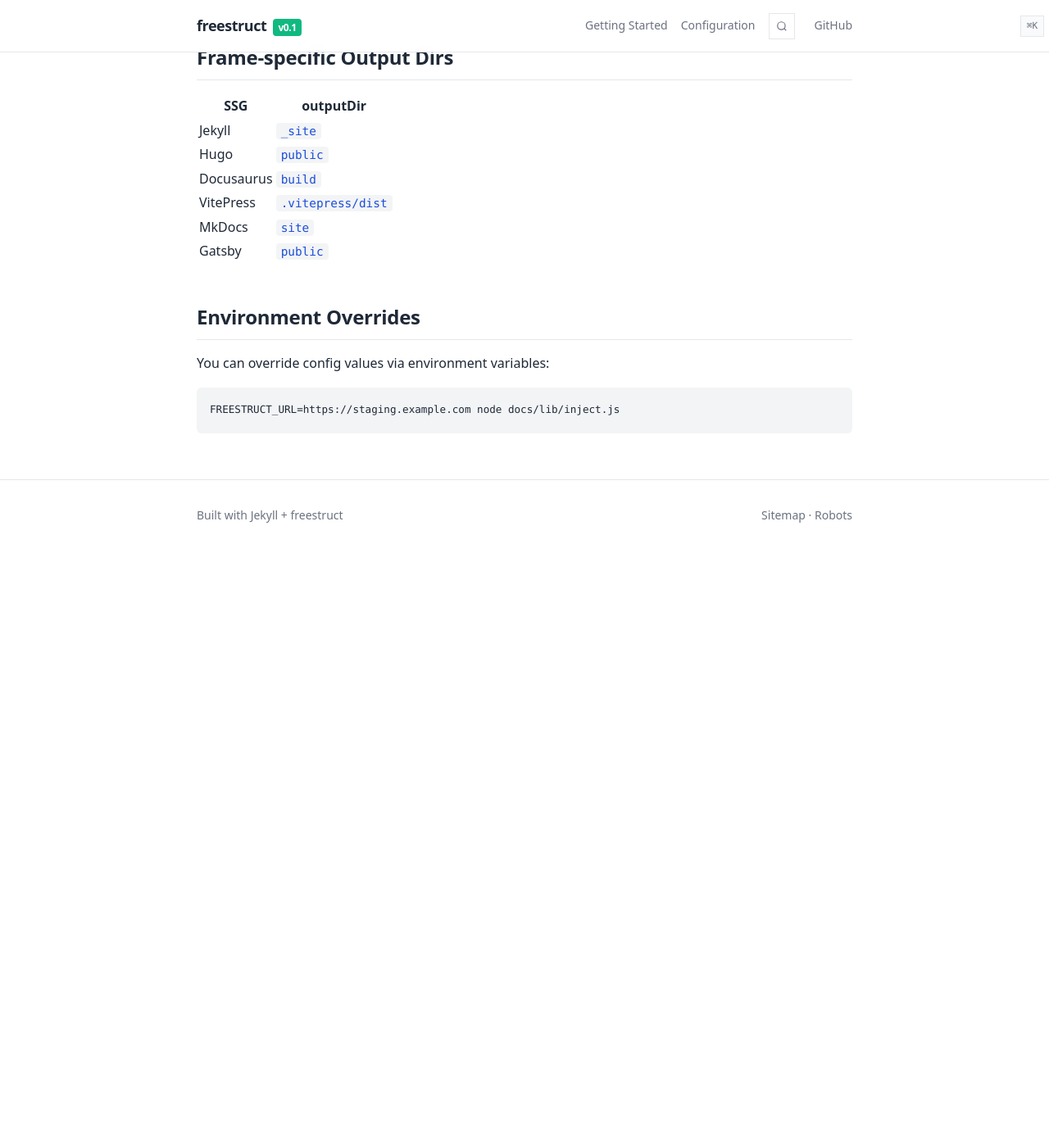
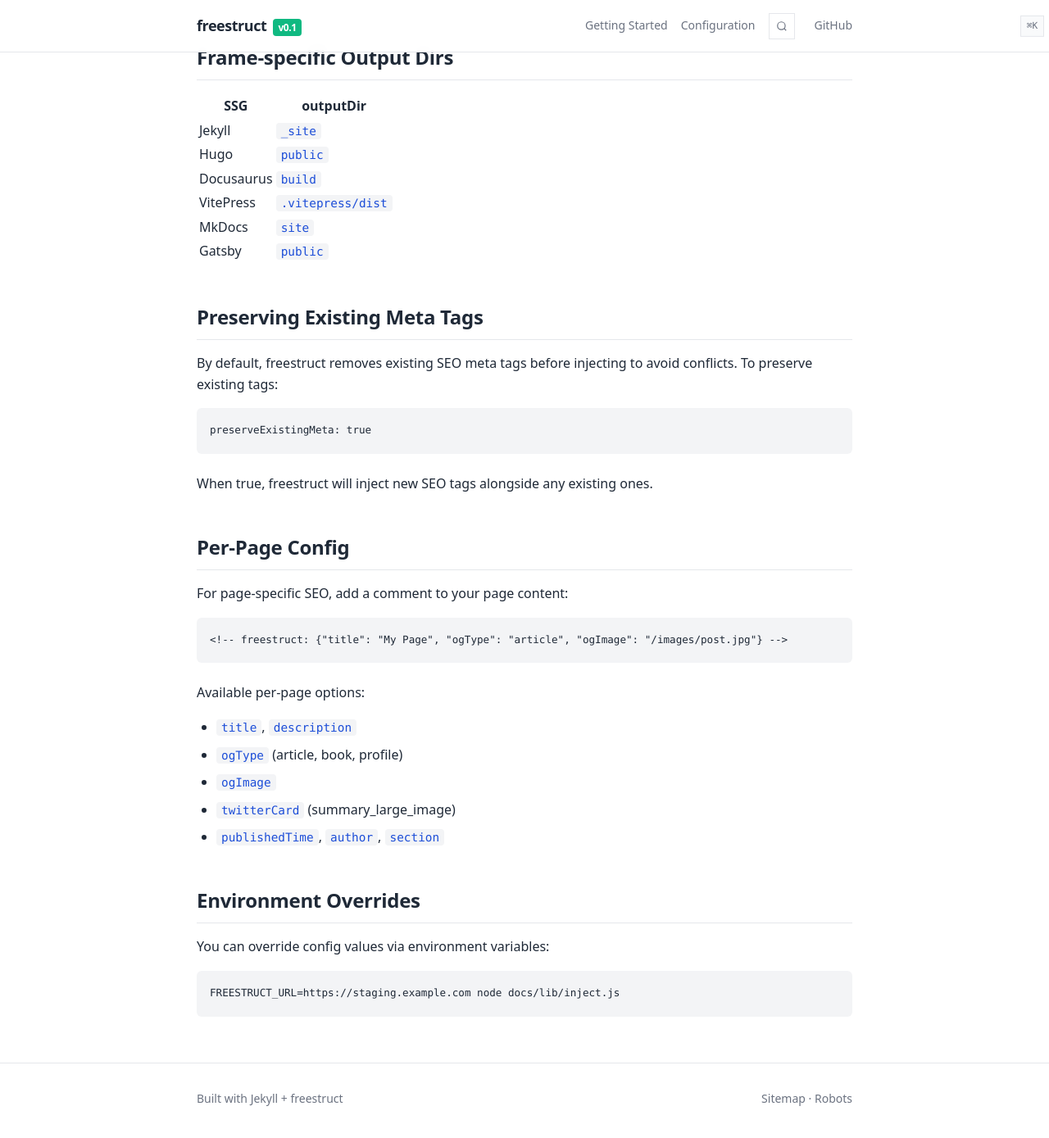
Before and after one commit to dhaupin/freestruct, a Jekyll site: the page built from docs/configuration.md, in a window 1280 px wide and 1400 px high, scrolled down 2165 px. Shown: the top 1389 px of the window at 82% size. Built offline with Jekyll 4.4.1, drawn with Linux system fonts in a browser that asks for light colours; before the commit the page ends 2853 px from its top, so only the background shows below that.

Commit message:
Add preserveExistingMeta option + per-page config + docs
- preserveExistingMeta: keep existing meta tags instead of removing
- Per-page SEO via: <!-- freestruct: {title, ogType, image, ...} -->
- Update docs, CHANGELOG

````diff
--- a/docs/configuration.md
+++ b/docs/configuration.md
@@ -87,6 +87,31 @@ Available placeholders:
 | MkDocs | `site` |
 | Gatsby | `public` |
 
+## Preserving Existing Meta Tags
+
+By default, freestruct removes existing SEO meta tags before injecting to avoid conflicts. To preserve existing tags:
+
+```yaml
+preserveExistingMeta: true
+```
+
+When true, freestruct will inject new SEO tags alongside any existing ones.
+
+## Per-Page Config
+
+For page-specific SEO, add a comment to your page content:
+
+```html
+<!-- freestruct: {"title": "My Page", "ogType": "article", "ogImage": "/images/post.jpg"} -->
+```
+
+Available per-page options:
+- `title`, `description`
+- `ogType` (article, book, profile)
+- `ogImage`
+- `twitterCard` (summary_large_image)
+- `publishedTime`, `author`, `section`
+
 ## Environment Overrides
 
 You can override config values via environment variables:
--- a/docs/ssr-config.yml
+++ b/docs/ssr-config.yml
@@ -3,6 +3,10 @@
 
 # Output directory from SSG build
 outputDir: docs/_site  # Jekyll: _site, Hugo: public/, Gatsby: dist/
+
+# Preserve existing meta tags (default: false)
+# If true, freestruct will NOT remove existing SEO tags before injecting
+preserveExistingMeta: false
 
 site:
   url: https://dhaupin.github.io/freestruct
````
Also changed, not shown: docs/CHANGELOG.md, docs/lib/inject.js.
